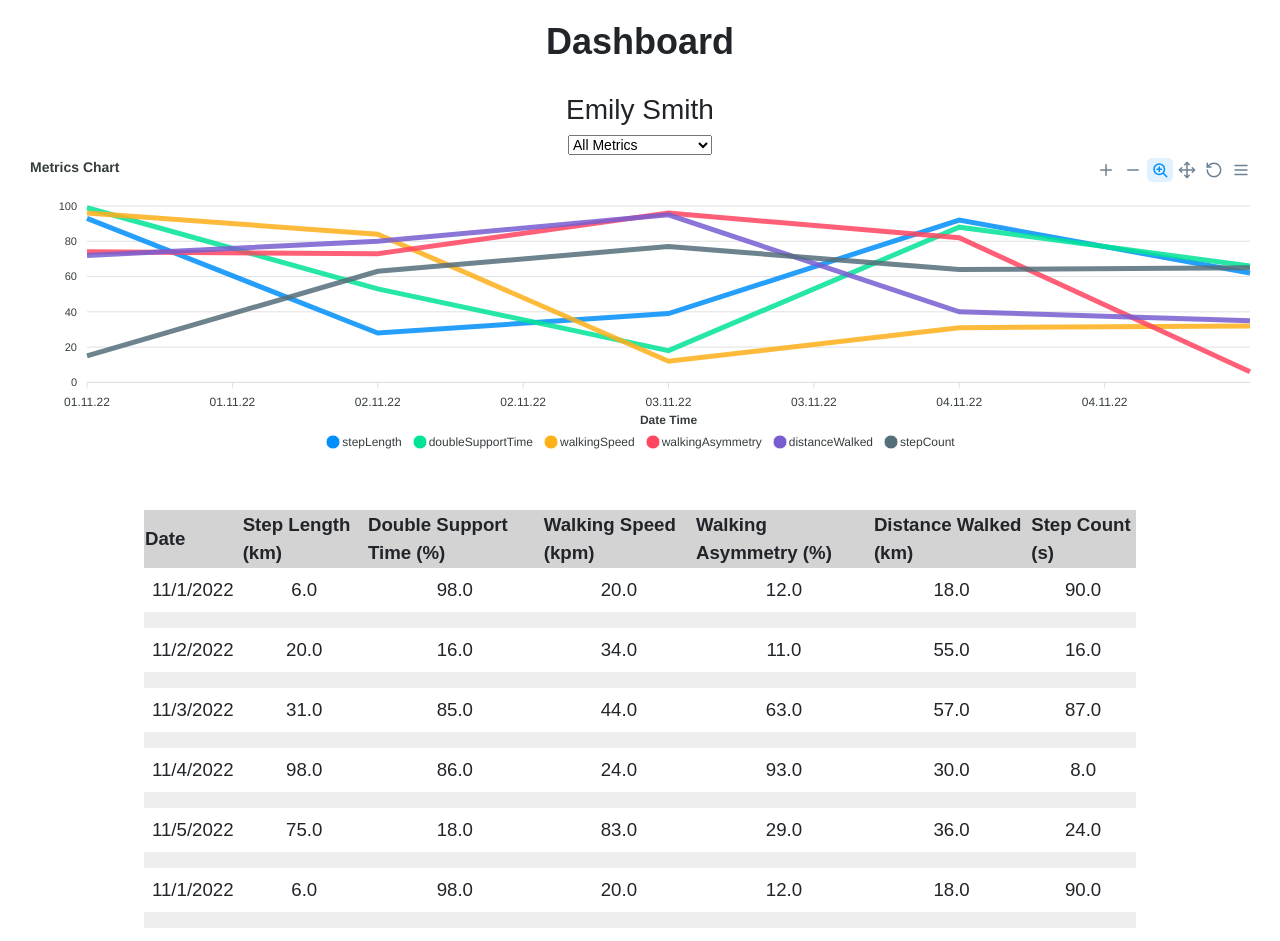
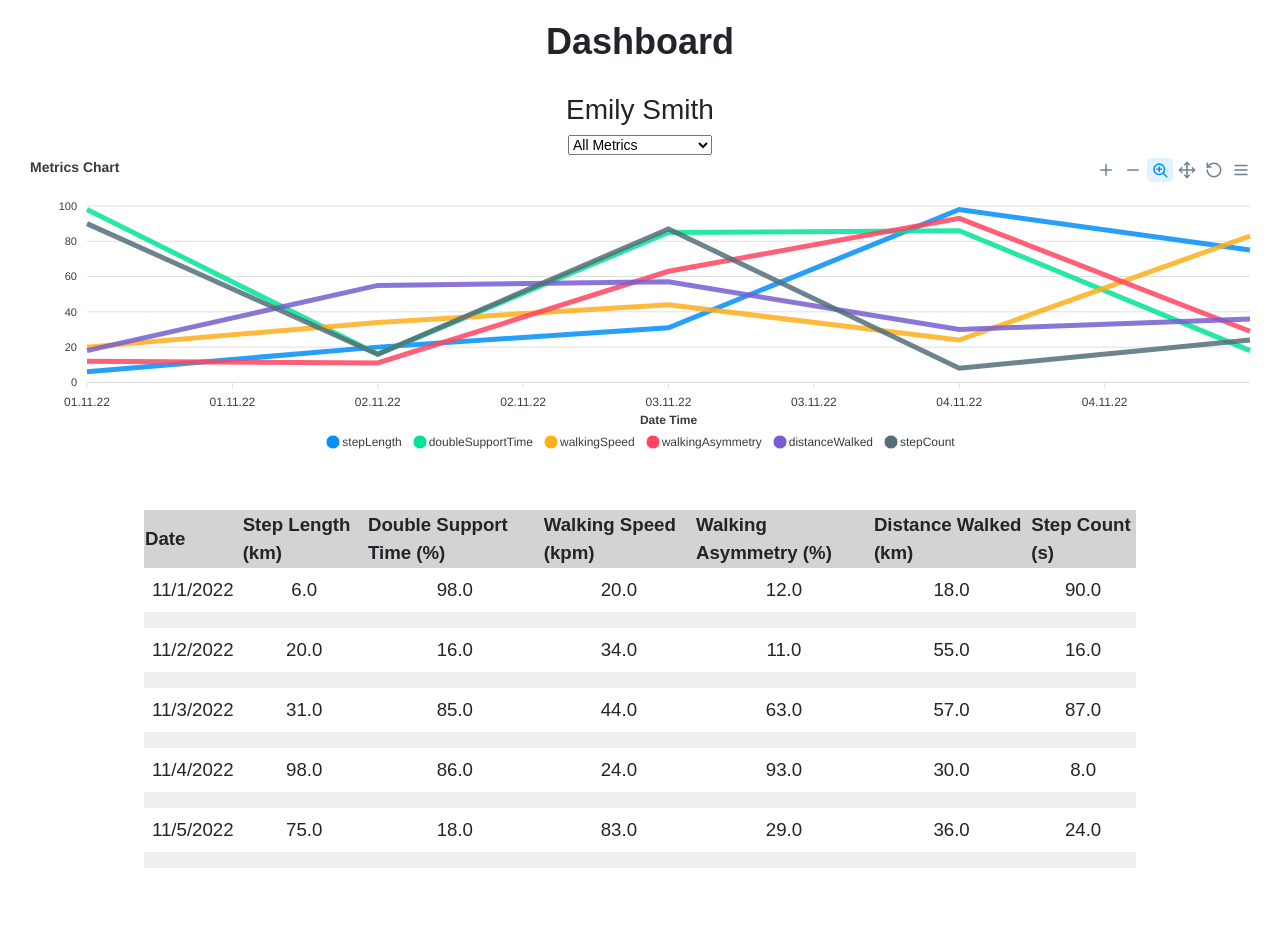
Before and after one commit to UBC-CIC/remote-mobility-monitoring, a React (Create React App) app in the folder webapp/: page /NewDashboard in a window 1280 px wide. Shown: the top 941 px of the page. After the commit the page ends 888 px from the top, so only its background shows below. Built offline with nearby package versions, Linux system fonts and the light colour scheme.

Commit message:
fix table data mismatching issue

```diff
--- a/webapp/src/components/NewDashboard/Linegraph.tsx
+++ b/webapp/src/components/NewDashboard/Linegraph.tsx
@@ -2,7 +2,6 @@ import React, { useEffect, useState } from "react";
 import ReactApexChart from "react-apexcharts";
 import "bootstrap/dist/css/bootstrap.min.css";
 import sampleData from "./sampleData";
-
 const transformData = (data: any[]) => {
     const series: Record<string, { name: string; data: { x: number; y: number }[] }> = {};
 
@@ -20,10 +19,6 @@ const transformData = (data: any[]) => {
     });
 
     return Object.values(series);
-};
-
-const initialChartsDataState = {
-    seriesLine2: transformData(sampleData()),
 };
 
 const initialChartsOptionsState = {
@@ -57,8 +52,11 @@ const initialChartsOptionsState = {
     },
 };
 
-export default function LineGraph() {
-    const [chartsDataState, setChartsDataState] = useState(initialChartsDataState);
+interface Props {
+  data: any[];
+}
+
+export default function LineGraph({ data }: Props) {
     const [updatedOptionsFlag, setUpdatedOptionsFlag] = useState(false);
     const [selectedMetric, setSelectedMetric] = useState("all");
 
@@ -69,25 +67,13 @@ export default function LineGraph() {
     }, [updatedOptionsFlag]);
 
     useEffect(() => {
-        setChartsDataState({
-            seriesLine2: transformData(sampleData()),
-        });
         setUpdatedOptionsFlag(true);
-    }, []);
+    }, [data]);
 
-    const numSeries = chartsDataState.seriesLine2.length;
-    const colors = [
-        "#008FFB",
-        "#00E396",
-        "#FEB019",
-        "#FF4560",
-        "#775DD0",
-        "#546E7A",
-        "#26a69a",
-        "#D10CE8",
-    ];
+    const numSeries = data.length;
+    const colors = [        "#008FFB",        "#00E396",        "#FEB019",        "#FF4560",        "#775DD0",        "#546E7A",        "#26a69a",        "#D10CE8",    ];
 
-    const allSeries = chartsDataState.seriesLine2.map((series, index) => {
+    const allSeries = transformData(data).map((series, index) => {
         return {
             ...series,
             color: colors[index % numSeries],
--- a/webapp/src/components/NewDashboard/NewDashboard.tsx
+++ b/webapp/src/components/NewDashboard/NewDashboard.tsx
@@ -30,7 +30,7 @@ export interface MetricsData {
 }
 
 // This interface is only used for data filtering
-interface metric {
+export interface metric {
     patient_name: string;
     metric_name: string;
     metric_value: string;
@@ -56,13 +56,22 @@ function NewDashboard(){
         return date.toLocaleDateString();
     };
 
+    const uniqueTimestamps: string[] = [];
+
+    // create an object with a `data` property
+    const graphData = { data: data };
+
+    // pass the `graphData` object as the props to `LineGraph`
+    const [graph, setGraph] = useState<any>(LineGraph(graphData));
+
+
     return (
         <div className="Dashboard">
             <h2>Dashboard</h2>
             <h3>{data[0].patient_name}</h3>
 
             <div className="linegraphs"  style={{ width: "100%", height: "150%", marginBottom: "40px" }}>
-                <LineGraph />
+                {graph}
             </div>
 
             <table style={{ margin: "0 auto", width: "80%" }}>
@@ -74,26 +83,37 @@ function NewDashboard(){
                     </tr>
                 </thead>
                 <tbody>
-                    {data.map((metric, index) => (
-                        <React.Fragment key={metric.timestamp}>
-                            <tr>
-                                <td>{formatDate(metric.timestamp)}</td>
-                                <td>{getMetricValue("stepLength", metric.timestamp)}</td>
-                                <td>{getMetricValue("doubleSupportTime", metric.timestamp)}</td>
-                                <td>{getMetricValue("walkingSpeed", metric.timestamp)}</td>
-                                <td>{getMetricValue("walkingAsymmetry", metric.timestamp)}</td>
-                                <td>{getMetricValue("distanceWalked", metric.timestamp)}</td>
-                                <td>{getMetricValue("stepCount", metric.timestamp)}</td>
-                            </tr>
-                            {index !== data.length - 1 && <tr style={{ backgroundColor: "#eee" }}><td colSpan={7} style={{ height: "1px" }}></td></tr>}
-                        </React.Fragment>
-                    ))}
+                    {data.map((metric) => {
+                        const timestamp = metric.timestamp;
+                        if (uniqueTimestamps.includes(timestamp)) {
+                            return null; // skip this row
+                        } else {
+                            uniqueTimestamps.push(timestamp);
+                            return (
+                                <React.Fragment key={timestamp}>
+                                    <tr>
+                                        <td>{formatDate(timestamp)}</td>
+                                        <td>{getMetricValue("stepLength", timestamp)}</td>
+                                        <td>{getMetricValue("doubleSupportTime", timestamp)}</td>
+                                        <td>{getMetricValue("walkingSpeed", timestamp)}</td>
+                                        <td>{getMetricValue("walkingAsymmetry", timestamp)}</td>
+                                        <td>{getMetricValue("distanceWalked", timestamp)}</td>
+                                        <td>{getMetricValue("stepCount", timestamp)}</td>
+                                    </tr>
+                                    <tr style={{ backgroundColor: "#eee" }}>
+                                        <td colSpan={7} style={{ height: "1px" }}></td>
+                                    </tr>
+                                </React.Fragment>
+                            );
+                        }
+                    })}
                 </tbody>
             </table>
 
         </div>
     );
 }
+
 
 export default NewDashboard;
 
```
